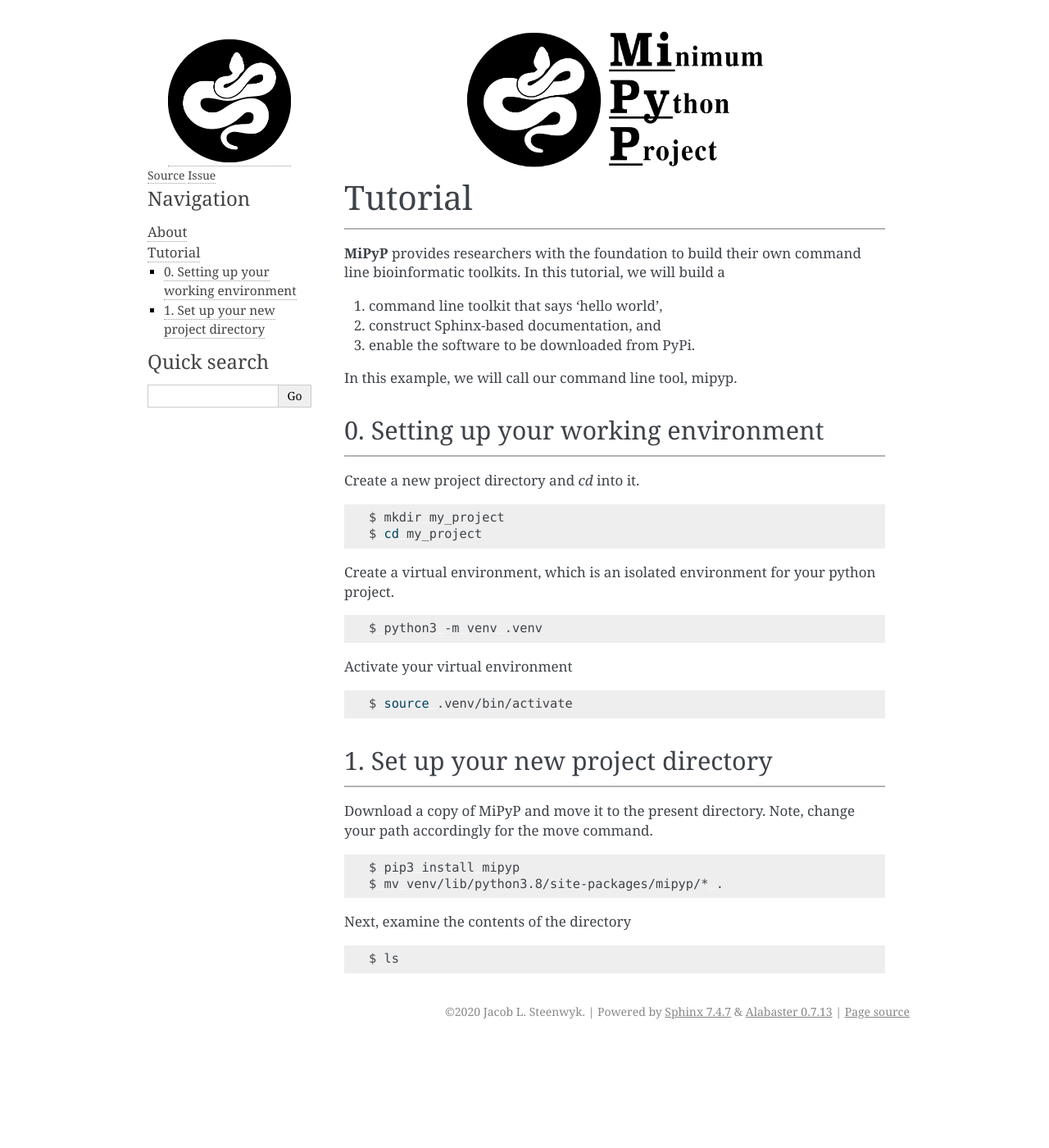
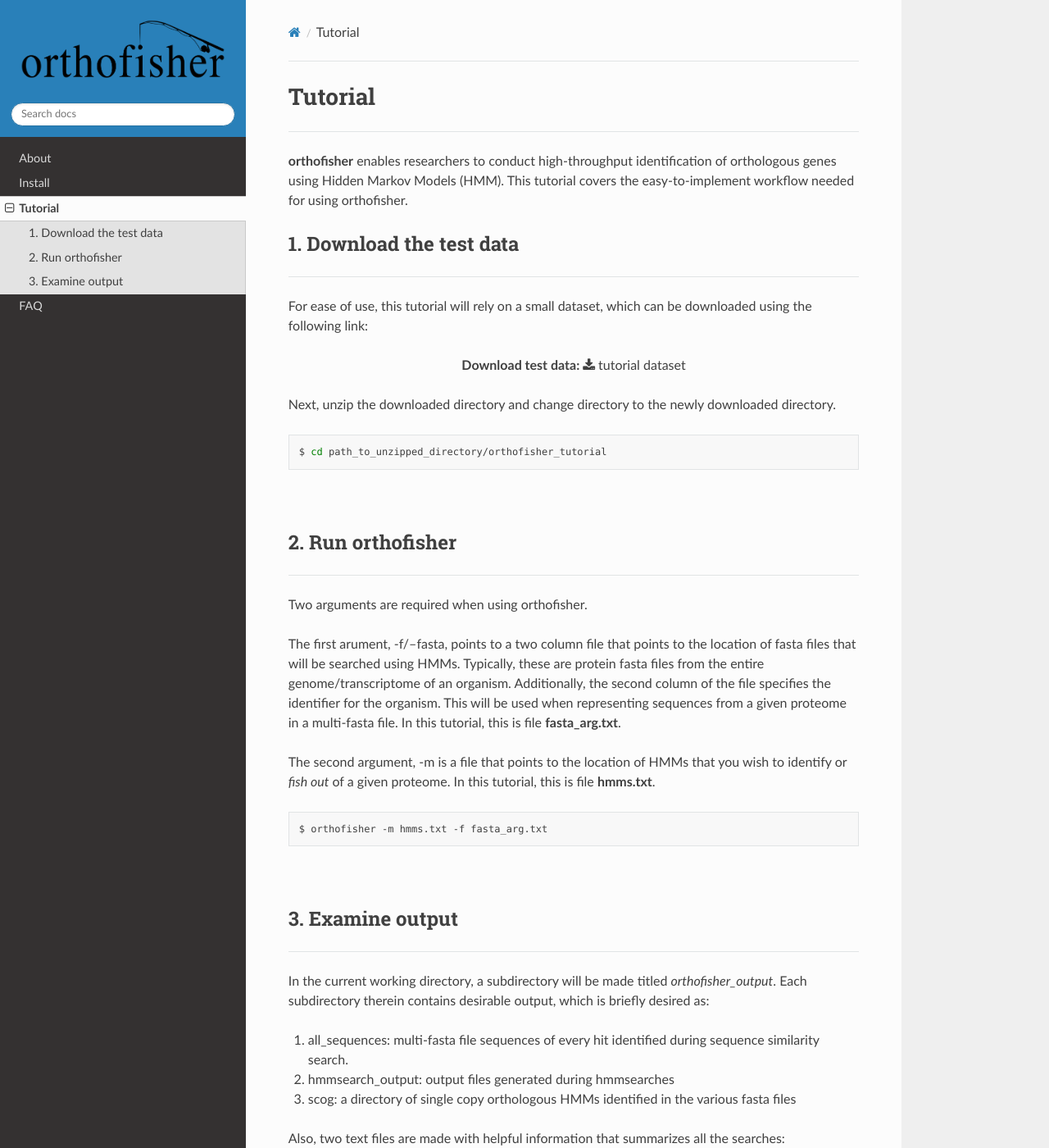
Before and after one commit to JLSteenwyk/orthofisher, a Sphinx documentation site: the page built from docs/tutorial/index.rst, in a window 1280 px wide and 1400 px high. Shown: the whole window at 82% size. Built offline with Sphinx 7.4.7 and the Read the Docs theme 2.0.0, drawn with Linux system fonts in a browser that asks for light colours; some of the changed text lies outside the part shown.

Commit message:
created documentation

```diff
--- a/docs/conf.py
+++ b/docs/conf.py
@@ -78,7 +78,7 @@
 # The theme to use for HTML and HTML Help pages.  See the documentation for
 # a list of builtin themes.
 #
-html_theme = "alabaster"
+html_theme = "sphinx_rtd_theme"
 
 # Theme options are theme-specific and customize the look and feel of a theme
 # further.  For a list of options available for each theme, see the
@@ -86,7 +86,11 @@
 #
 html_theme_options = {
     "body_max_width": "900px",
+    'logo_only': True,
+    'analytics_id': 'NA'
 }
+html_logo = '_static/img/orthofisher.png'
+html_show_sourcelink = False
 
 # Add any paths that contain custom static files (such as style sheets) here,
 # relative to this directory. They are copied after the builtin static files,
--- /dev/null
+++ b/docs/data/orthofisher_tutorial/fasta_arg.txt
@@ -0,0 +1,4 @@
+GCF_010094145.1_Didex1_protein.faa	Didymella_exigua
+GCA_011032825.1_Masph1_protein.faa	Massariosphaeria_phaeospora
+no_copy.faa	Fasta_file_with_no_copy
+multi_copy.faa	Fasta_file_with_multi-copies
--- /dev/null
+++ b/docs/data/orthofisher_tutorial/hmms.txt
@@ -0,0 +1,2 @@
+718307-1.fa.mafft.hmm
+1001705at2759.hmm
--- a/docs/tutorial/index.rst
+++ b/docs/tutorial/index.rst
@@ -1,65 +1,107 @@
-.. image:: ../_static/img/mipypro_logo_no_text.jpg
-   :width: 55%
-   :align: center
-   :target: https://jlsteenwyk.com/mipypro
-
-
 Tutorial
 ========
 
 ^^^^^
 
-**MiPyP** provides researchers with the foundation to build their own
-command line bioinformatic toolkits. In this tutorial, we will build a
+**orthofisher** enables researchers to conduct high-throughput identification
+of orthologous genes using Hidden Markov Models (HMM). This tutorial covers the
+easy-to-implement workflow needed for using orthofisher.
 
-1. command line toolkit that says 'hello world',
-2. construct Sphinx-based documentation, and
-3. enable the software to be downloaded from PyPi.
-
-In this example, we will call our command line tool, mipyp.
-
-0. Setting up your working environment
-######################################
+1. Download the test data
+#########################
 
 ^^^^^
 
-Create a new project directory and *cd* into it.
+For ease of use, this tutorial will rely on a small dataset, which can be downloaded using
+the following link:
+
+.. centered::
+   Download test data:
+   :download:`tutorial dataset </data/orthofisher_tutorial.tar.gz>`
+
+Next, unzip the downloaded directory and change directory to the newly downloaded directory.
 
 .. code-block:: shell
 
-   $ mkdir my_project
-   $ cd my_project
+   $ cd path_to_unzipped_directory/orthofisher_tutorial
 
+|
 
-Create a virtual environment, which is an isolated environment for your
-python project.
+2. Run orthofisher
+##################
+
+^^^^^
+
+Two arguments are required when using orthofisher.
+
+The first arument, -f/--fasta, points to a two column file that points to the location
+of fasta files that will be searched using HMMs. Typically, these are protein fasta
+files from the entire genome/transcriptome of an organism. Additionally, the second
+column of the file specifies the identifier for the organism. This will be used when
+representing sequences from a given proteome in a multi-fasta file. In this tutorial,
+this is file **fasta_arg.txt**.
+
+The second argument, -m is a file that points to the location of HMMs that you wish to
+identify or *fish out* of a given proteome. In this tutorial, this is file **hmms.txt**.
 
 .. code-block:: shell
 
-   $ python3 -m venv .venv
+   $ orthofisher -m hmms.txt -f fasta_arg.txt
 
-Activate your virtual environment
+|
+
+3. Examine output
+#################
+
+^^^^^
+
+In the current working directory, a subdirectory will be made titled *orthofisher_output*.
+Each subdirectory therein contains desirable output, which is briefly desired as:
+
+1. all_sequences: multi-fasta file sequences of every hit identified during sequence similarity search.
+2. hmmsearch_output: output files generated during hmmsearches
+3. scog: a directory of single copy orthologous HMMs identified in the various fasta files
+
+Also, two text files are made with helpful information that summarizes all the searches:
+
+1. long_summary.txt: Hits identified during sequence similarity search per fasta file per HMM.
+HMMs are considered single-copy, multi-copy, or absent in a given fasta file.
 
 .. code-block:: shell
 
-    $ source .venv/bin/activate
+   $ cat orthofisher_output/long_summary.txt
+   GCF_010094145.1_Didex1_protein.faa      718307-1.fa.mafft.hmm single_copy      1       XP_033451061.1
+   GCF_010094145.1_Didex1_protein.faa      1001705at2759.hmm     single_copy      1       XP_033445010.1
+   GCA_011032825.1_Masph1_protein.faa      718307-1.fa.mafft.hmm single_copy      1       KAF2869753.1
+   GCA_011032825.1_Masph1_protein.faa      1001705at2759.hmm     single_copy      1       KAF2868776.1
+   no_copy.faa     718307-1.fa.mafft.hmm   absent  0       NA
+   no_copy.faa     1001705at2759.hmm       absent  0       NA
+   multi_copy.faa  718307-1.fa.mafft.hmm   multi-copy      2     Massariosphaeria_phaeospora
+   multi_copy.faa  718307-1.fa.mafft.hmm   multi-copy      2     Didymella_exigua
+   multi_copy.faa  1001705at2759.hmm       absent  0       NA
 
+col. 1: Query proteome fasta file. |br|
+col. 2: HMM file used during sequence similarity search. |br|
+col. 3: The sequence represented by the HMM is considered single_copy, multi-copy, or absent in a query proteome. |br|
+col. 4: Absolute copy number of hits from the sequence similarity search. |br|
+col. 5: The fasta entry identifier of the gene identified. |br|
 
-1. Set up your new project directory
-####################################
-
-^^^^^
-
-Download a copy of MiPyP and move it to the present directory. Note,
-change your path accordingly for the move command.
+2. short_summary.txt: Summary of the absolute number and percentage of single-copy, multi-copy, or absent HMMs
+per fasta file.
 
 .. code-block:: shell
 
-   $ pip3 install mipyp
-   $ mv venv/lib/python3.8/site-packages/mipyp/* .
+   $ cat orthofisher_output/short_summary.txt
+   file_name       single-copy     multi-copy      absent  per_single-copy        per_multi-copy  per_absent
+   GCF_010094145.1_Didex1_protein.faa      2       0       0     1.0      0.0     0.0
+   GCA_011032825.1_Masph1_protein.faa      2       0       0     1.0      0.0     0.0
+   no_copy.faa     0       0       2       0.0     0.0     1.0
+   multi_copy.faa  0       1       1       0.0     0.5     0.5
 
-Next, examine the contents of the directory
+col. 1: Query proteome fasta file. |br|
+col. 2-4: Absolute number of sequences represented by HMMs that are present in single-copy, multi-copy, or absent. |br|
+col. 5-7: Percetange of sequences represented by HMMs that are present in single-copy, multi-copy, or absent. |br|
 
-.. code-block:: shell
+.. |br| raw:: html
 
-   $ ls
+   <br />
```
Also changed, not shown: docs/about/index.rst (+4 -11 lines), docs/faq/index.rst (added, +13 -0 lines), docs/index.rst (+14 -35 lines), docs/install/index.rst (added, +47 -0 lines), docs/_static/img/mipypro_logo_no_text.jpg (deleted), docs/_static/img/mipypro_logo_with_text.jpg (deleted), docs/_static/img/orthofisher.png (added), 8 other files.
